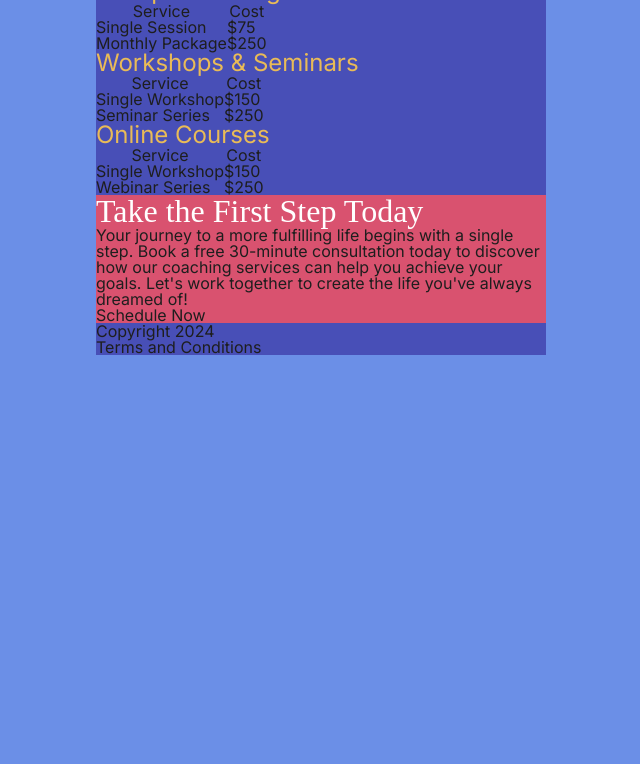
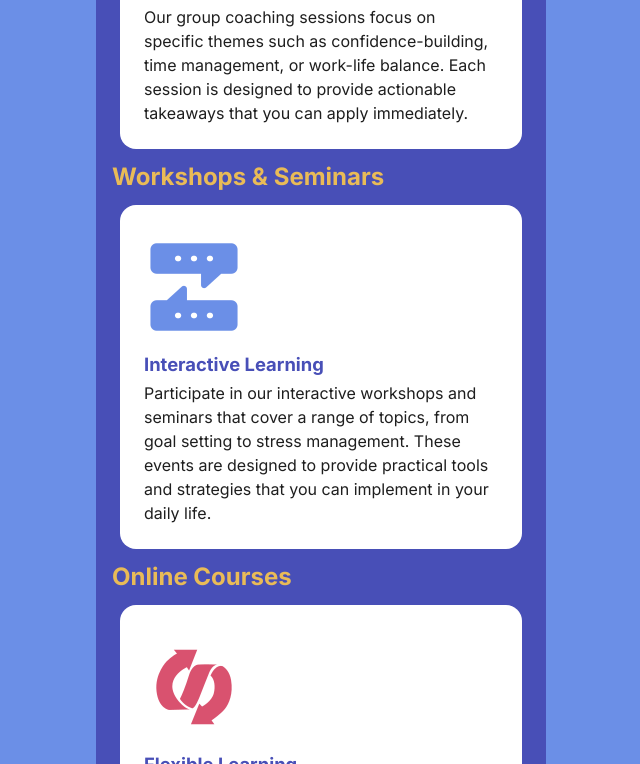
Before and after one commit to KMurr15/path-to-success, a plain HTML site: page index.html in a window 1280 px wide. Shown: the part 2036-2800 px from the top of the page, without its empty margins (319-959 px from the left). Before the commit the page ends 2393 px from the top, so only its background shows below. Drawn offline with Linux system fonts and the light colour scheme; a web font is replaced by a local one.

Commit message:
Update styles.css
-Fixed font styles.
-Styled the services section.

```diff
--- a/styles.css
+++ b/styles.css
@@ -85,18 +85,27 @@ h1, h2{
     color: var(--white)
 }
 
+h1{
+    font-size: 3em;
+    padding: 1.5rem 0 0.5rem;
+}
+
 h2{
     font-size: 2em;
+    padding-bottom: 0.5rem;
 }
 
 h3{
     font-size: 1.5em;
+    font-weight: bold;
     color: var(--yellow);
 }
 
 h4{
     font-size: 1.15em;
+    font-weight: bold;
     color: var(--purple);
+    margin: 0.5rem 0;
 }
 
 p{
@@ -111,14 +120,13 @@ main > section:nth-child(even) {
     background-color: var(--pink);
 }
 
+main > section{
+    padding: 1rem;
+}
+
 /* --- Header --- */
 header{
     text-align: center;
-}
-
-h1{
-    font-size: 3em;
-    padding: 1.5rem 0 0.5rem;
 }
 
 header p{
@@ -129,7 +137,7 @@ header p{
 
 nav{
     background-color: var(--yellow);
-    padding-bottom: 12px;
+    padding-bottom: 15px;
 }
 
 nav h2{
@@ -145,7 +153,7 @@ nav h2{
 nav li{
     background-color: var(--white);
     padding: 1rem;
-    margin: 0 20px 10px;
+    margin: 0 25px 10px;
 }
 
 nav a{
@@ -156,6 +164,20 @@ nav a{
 }
 
 /* --- Main: Services --- */
+div{
+    background-color: var(--white);
+    padding: 1.5rem;
+    margin: 1rem 0.5rem;
+    border-radius: 1rem;
+}
+
+img{
+    padding: 0.5rem 0;
+}
+
+div p{
+    line-height: 1.5;
+}
 
 /* --- Main: Choose Us --- */
 
```
